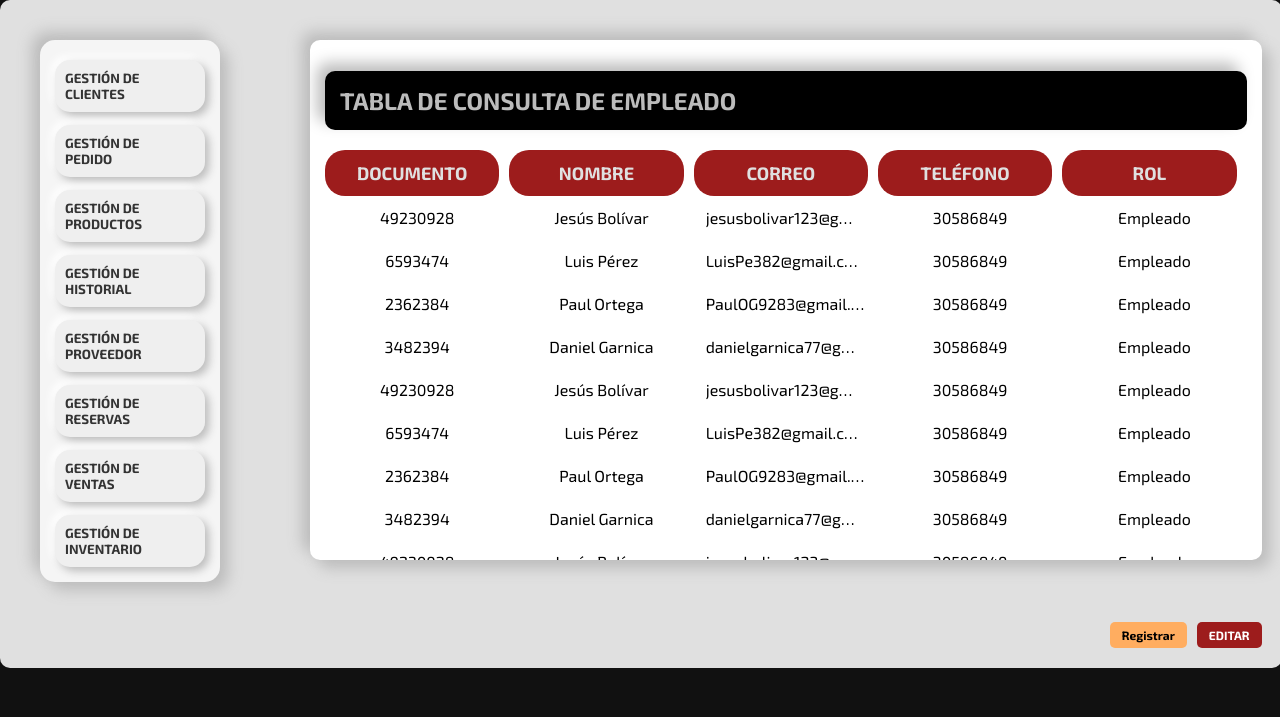
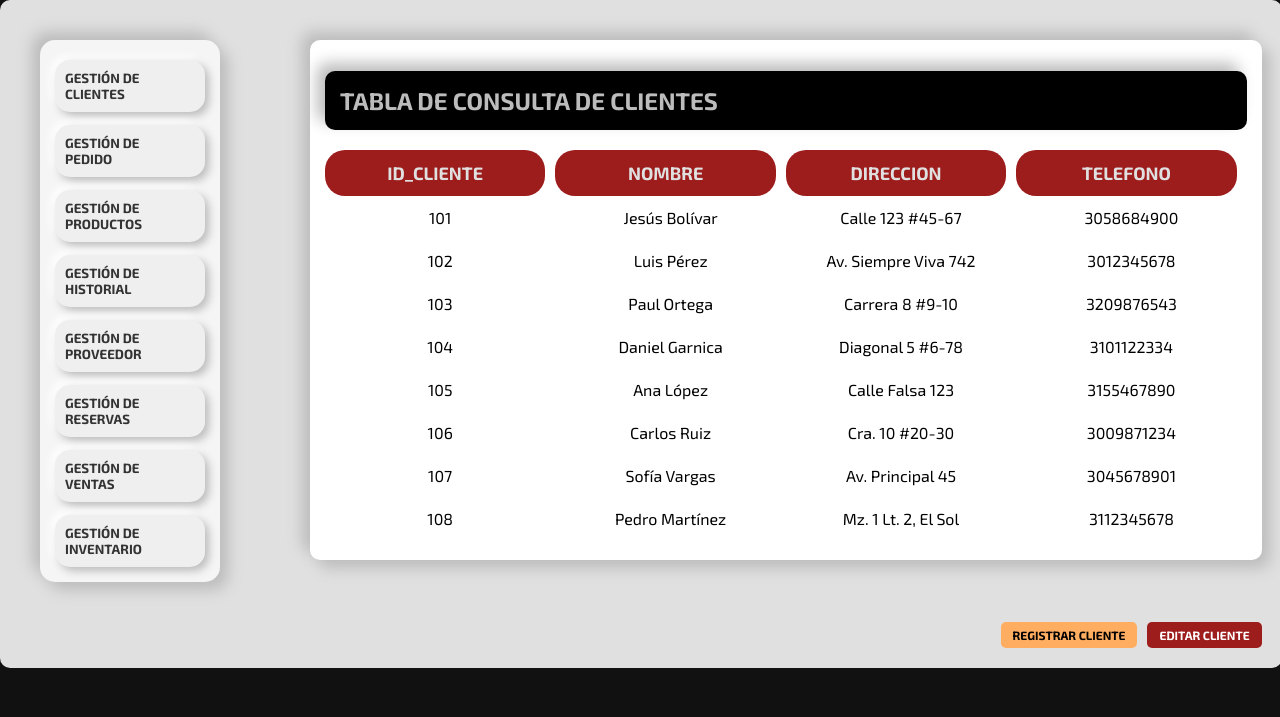
Before and after one commit to Jesuusx07/Nuestro-proyecto, a PHP site: page /consultar.html in a window 1280 px wide. Shown: the part 83-800 px from the top of the page. Run offline with PHP 8.4, Linux system fonts and the light colour scheme; some web fonts are replaced.

Commit message:
COnsulta

```diff
--- a/proyecto/consultar.html
+++ b/proyecto/consultar.html
@@ -3,26 +3,22 @@
 <head>
     <meta charset="UTF-8">
     <meta name="viewport" content="width=device-width, initial-scale=1.0">
-    <title>Tabla de consultar</title>
-    <link rel="stylesheet" href="./css/consultar.css">
+    <title>Kenny's - Consultar Clientes</title> <link rel="stylesheet" href="./css/consultar.css">
 </head>
 <body>
 
     <div class="navbar">
       <div class="navbar-left">
-        <a href="index.html"><img src="./img/logo_Favicon.png" alt=""></a>
+        <a href="index.html"><img src="./img/logo_Favicon.png" alt="Logo Kenny's Favicon"></a>
         <span>ADMINISTRADOR</span>
       </div>
       <div class="navbar-right">
-
         <a class="cerrarSesion" href="login.html">Cerrar Sesión</a>
       </div>
     </div>
 
     <div class="container">
-        <!-- Título fuera del recuadro negro -->
         <div class="contenido">
-            <!-- Menú lateral -->
             <div class="menu-lateral">
                 <div class="menu-container">
                     <div class="menu-item">
@@ -87,7 +83,6 @@
                             <a href="registerUs.html" class="sub-btn">Registrar</a>
                         </div>
                     </div>
-
                 </div>
             </div>
 
@@ -117,118 +112,68 @@
                 });
             </script>
 
-            <!-- Tabla de empleados -->
             <div class="tabla-container">
-              <h1 class="titulo">TABLA DE CONSULTA DE EMPLEADO</h1>
-                <table>
+                <h1 class="titulo">TABLA DE CONSULTA DE CLIENTES</h1> <table>
                     <thead>
                         <tr>
-                            <th>DOCUMENTO</th>
-                            <th>NOMBRE</th>
-                            <th>CORREO</th>
-                            <th>TELÉFONO</th>
-                            <th>ROL</th>
-                        </tr>
+                            <th>ID_CLIENTE</th> <th>NOMBRE</th> <th>DIRECCION</th> <th>TELEFONO</th> </tr>
                     </thead>
                     <tbody>
                         <tr>
-                            <td>49230928</td>
+                            <td>101</td>
                             <td>Jesús Bolívar</td>
-                            <td>jesusbolivar123@gmail.com</td>
-                            <td>30586849</td>
-                            <td>Empleado</td>
+                            <td>Calle 123 #45-67</td>
+                            <td>3058684900</td>
                         </tr>
                         <tr>
-                            <td>6593474</td>
+                            <td>102</td>
                             <td>Luis Pérez</td>
-                            <td>LuisPe382@gmail.com</td>
-                            <td>30586849</td>
-                            <td>Empleado</td>
+                            <td>Av. Siempre Viva 742</td>
+                            <td>3012345678</td>
                         </tr>
                         <tr>
-                            <td>2362384</td>
+                            <td>103</td>
                             <td>Paul Ortega</td>
-                            <td>PaulOG9283@gmail.com</td>
-                            <td>30586849</td>
-                            <td>Empleado</td>
+                            <td>Carrera 8 #9-10</td>
+                            <td>3209876543</td>
                         </tr>
                         <tr>
-                            <td>3482394</td>
+                            <td>104</td>
                             <td>Daniel Garnica</td>
-                            <td>danielgarnica77@gmail.com</td>
-                            <td>30586849</td>
-                            <td>Empleado</td>
+                            <td>Diagonal 5 #6-78</td>
+                            <td>3101122334</td>
                         </tr>
                         <tr>
-                            <td>49230928</td>
-                            <td>Jesús Bolívar</td>
-                            <td>jesusbolivar123@gmail.com</td>
-                            <td>30586849</td>
-                            <td>Empleado</td>
+                            <td>105</td>
+                            <td>Ana López</td>
+                            <td>Calle Falsa 123</td>
+                            <td>3155467890</td>
                         </tr>
                         <tr>
-                            <td>6593474</td>
-                            <td>Luis Pérez</td>
-                            <td>LuisPe382@gmail.com</td>
-                            <td>30586849</td>
-                            <td>Empleado</td>
+                            <td>106</td>
+                            <td>Carlos Ruiz</td>
+                            <td>Cra. 10 #20-30</td>
+                            <td>3009871234</td>
                         </tr>
                         <tr>
-                            <td>2362384</td>
-                            <td>Paul Ortega</td>
-                            <td>PaulOG9283@gmail.com</td>
-                            <td>30586849</td>
-                            <td>Empleado</td>
+                            <td>107</td>
+                            <td>Sofía Vargas</td>
+                            <td>Av. Principal 45</td>
+                            <td>3045678901</td>
                         </tr>
                         <tr>
-                            <td>3482394</td>
-                            <td>Daniel Garnica</td>
-                            <td>danielgarnica77@gmail.com</td>
-                            <td>30586849</td>
-                            <td>Empleado</td>
+                            <td>108</td>
+                            <td>Pedro Martínez</td>
+                            <td>Mz. 1 Lt. 2, El Sol</td>
+                            <td>3112345678</td>
                         </tr>
-
-                        <tr>
-                            <td>49230928</td>
-                            <td>Jesús Bolívar</td>
-                            <td>jesusbolivar123@gmail.com</td>
-                            <td>30586849</td>
-                            <td>Empleado</td>
-                        </tr>
-                        <tr>
-                            <td>6593474</td>
-                            <td>Luis Pérez</td>
-                            <td>LuisPe382@gmail.com</td>
-                            <td>30586849</td>
-                            <td>Empleado</td>
-                        </tr>
-                        <tr>
-                            <td>2362384</td>
-                            <td>Paul Ortega</td>
-                            <td>PaulOG9283@gmail.com</td>
-                            <td>30586849</td>
-                            <td>Empleado</td>
-                        </tr>
-                        <tr>
-                            <td>3482394</td>
-                            <td>Daniel Garnica</td>
-                            <td>danielgarnica77@gmail.com</td>
-                            <td>30586849</td>
-                            <td>Empleado</td>
-                        </tr>
-
-
                     </tbody>
                 </table>
             </div>
         </div>
 
-        <!-- Botones de acción fuera del recuadro negro -->
         <div class="botones">
-
-            <a class="btn amarillo" href="registerUs.html">Registrar</a>
-            <button class="btn rojo">EDITAR</button>
-        </div>
+            <a class="btn amarillo" href="registerUs.html">REGISTRAR CLIENTE</a> <button class="btn rojo">EDITAR CLIENTE</button> </div>
     </div>
 
 </body>
--- a/proyecto/css/styles.css
+++ b/proyecto/css/styles.css
@@ -25,7 +25,7 @@ header nav{
 
 }
  .login{
-  margin-left: 380px;
+  margin-left: 360px;
   height: 35px;
   margin-bottom: 100px;
 
--- a/proyecto/registrarse.html
+++ b/proyecto/registrarse.html
@@ -17,18 +17,15 @@
         <input type="text" placeholder="Nombre" name="nombre" required>
         <input type="text" placeholder="Apellido" name="apellido" required>
       </div>
-<<<<<<< HEAD
+
       <input type="email" placeholder="Correo electrónico" required>
       <input type="password" placeholder="Nueva contraseña" required>
-=======
       <input type="email" placeholder="Correo electrónico o número de móvil" name="correo" required>
       <input type="password" placeholder="Nueva contraseña" name="pass" required>
 
       <div class="dob-gender">
       <div class="dob-gender">
 
-
->>>>>>> ac86f0ac17d22ddcff0d5c57a82ef01ba77c3458
       <button type="submit" class="btn-submit">Registrarte</button>
 
       <a class="btn-submit2" href="login.html">¿Ya tienes una cuenta?</a>
```
Lines whose indentation alone changed are shown as unchanged.
